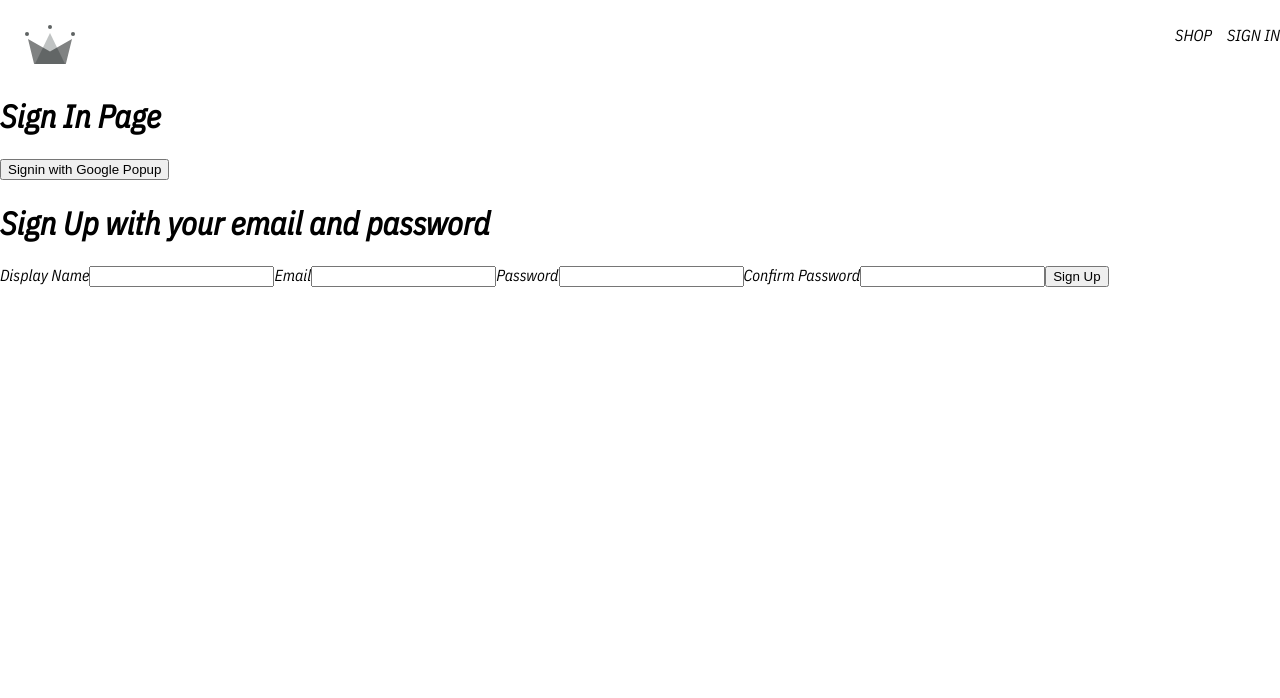
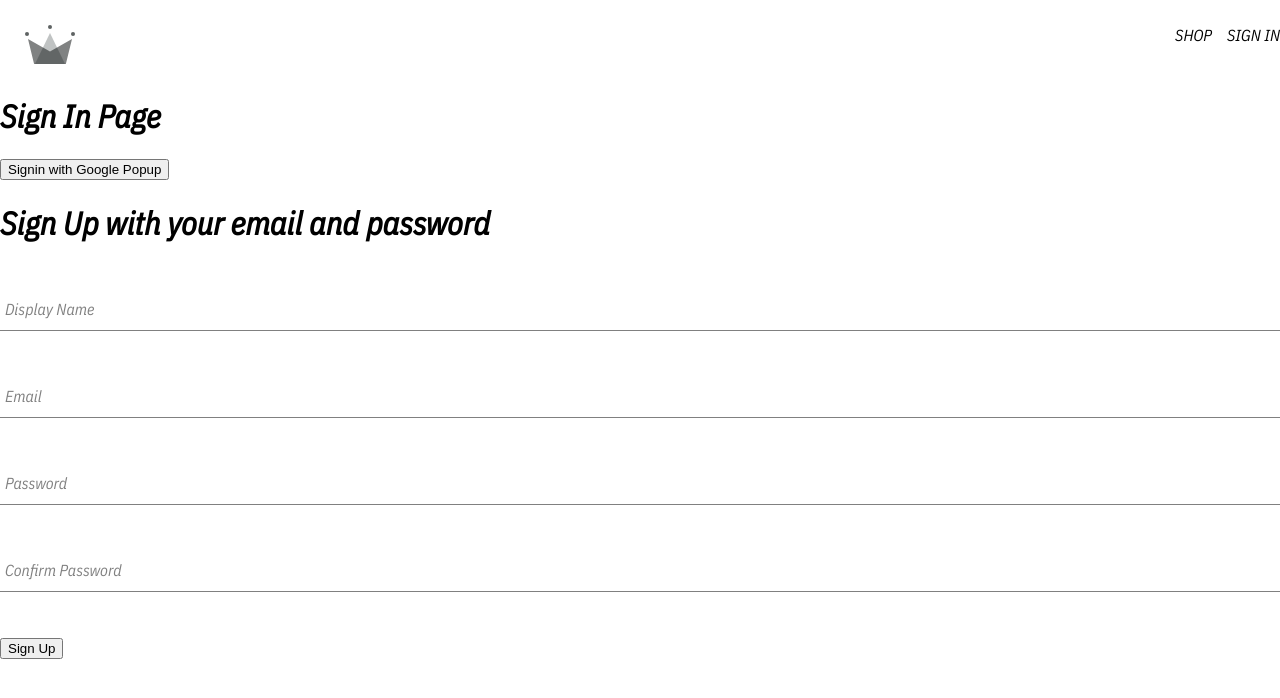
Before and after one commit to jerrvonewing/crwn-clothing, a React (Create React App) app: page /sign-in in a window 1280 px wide. Shown: the top 698 px of the page. Built offline with nearby package versions, Linux system fonts and the light colour scheme.

Commit message:
Make generic component called Form-Input for each input on our sign up form. Styled form using SASS

```diff
--- /dev/null
+++ b/src/components/form-input/form-input.component.jsx
@@ -0,0 +1,25 @@
+import "./form-input.styles.scss";
+
+//Name:     FormInput
+//Type:     Functional Component
+//Input:    Props: label, Other props(type, required, onChange, name, value)
+//Output:   <FormInput> wrapped in a <Div>
+//Purpose:  Read in values for an input form, and reutrn them as a div within a form
+const FormInput = ({ label, ...otherProps }) => {
+  return (
+    <div className="group">
+      <input className="form-input" {...otherProps} />
+      {label && (
+        <label
+          className={`${
+            otherProps.value.length ? "shrink" : ""
+          } form-input-label`}
+        >
+          {label}
+        </label>
+      )}
+    </div>
+  );
+};
+
+export default FormInput;
--- /dev/null
+++ b/src/components/form-input/form-input.styles.scss
@@ -0,0 +1,54 @@
+$sub-color: grey;
+$main-color: black;
+
+@mixin shrinkLabel {
+  top: -14px;
+  font-size: 12px;
+  color: $main-color;
+}
+
+.group {
+  position: relative;
+  margin: 45px 0;
+
+  .form-input {
+    background: none;
+    background-color: white;
+    color: $sub-color;
+    font-size: 18px;
+    padding: 10px 10px 10px 5px;
+    display: block;
+    width: 100%;
+    border: none;
+    border-radius: 0;
+    border-bottom: 1px solid $sub-color;
+    margin: 25px 0;
+
+    &:focus {
+      outline: none;
+    }
+
+    &:focus ~ .form-input-label {
+      @include shrinkLabel();
+    }
+  }
+
+  input[type="password"] {
+    letter-spacing: 0.3em;
+  }
+
+  .form-input-label {
+    color: $sub-color;
+    font-size: 16px;
+    font-weight: normal;
+    position: absolute;
+    pointer-events: none;
+    left: 5px;
+    top: 10px;
+    transition: 300ms ease all;
+
+    &.shrink {
+      @include shrinkLabel();
+    }
+  }
+}
--- a/src/components/sign-up-form/sign-up-form.component.jsx
+++ b/src/components/sign-up-form/sign-up-form.component.jsx
@@ -3,6 +3,7 @@
   createAuthUserWithEmailAndPassword,
   createUserDocumentFromAuth,
 } from "../../utils/firebase/firebase.utils";
+import FormInput from "../form-input/form-input.component";
 
 const defaultFormFields = {
   displayName: "",
@@ -57,32 +58,32 @@
     <div>
       <h1>Sign Up with your email and password</h1>
       <form onSubmit={handleSubmit}>
-        <label>Display Name</label>
-        <input
+        <FormInput
+          label="Display Name"
           type="text"
           required
           onChange={handleChange}
           name="displayName"
           value={displayName}
         />
-        <label>Email</label>
-        <input
+        <FormInput
+          label="Email"
           type="email"
           required
           onChange={handleChange}
           name="email"
           value={email}
         />
-        <label>Password</label>
-        <input
+        <FormInput
+          label="Password"
           type="password"
           required
           onChange={handleChange}
           name="password"
           value={password}
         />
-        <label>Confirm Password</label>
-        <input
+        <FormInput
+          label="Confirm Password"
           type="password"
           required
           onChange={handleChange}
```
